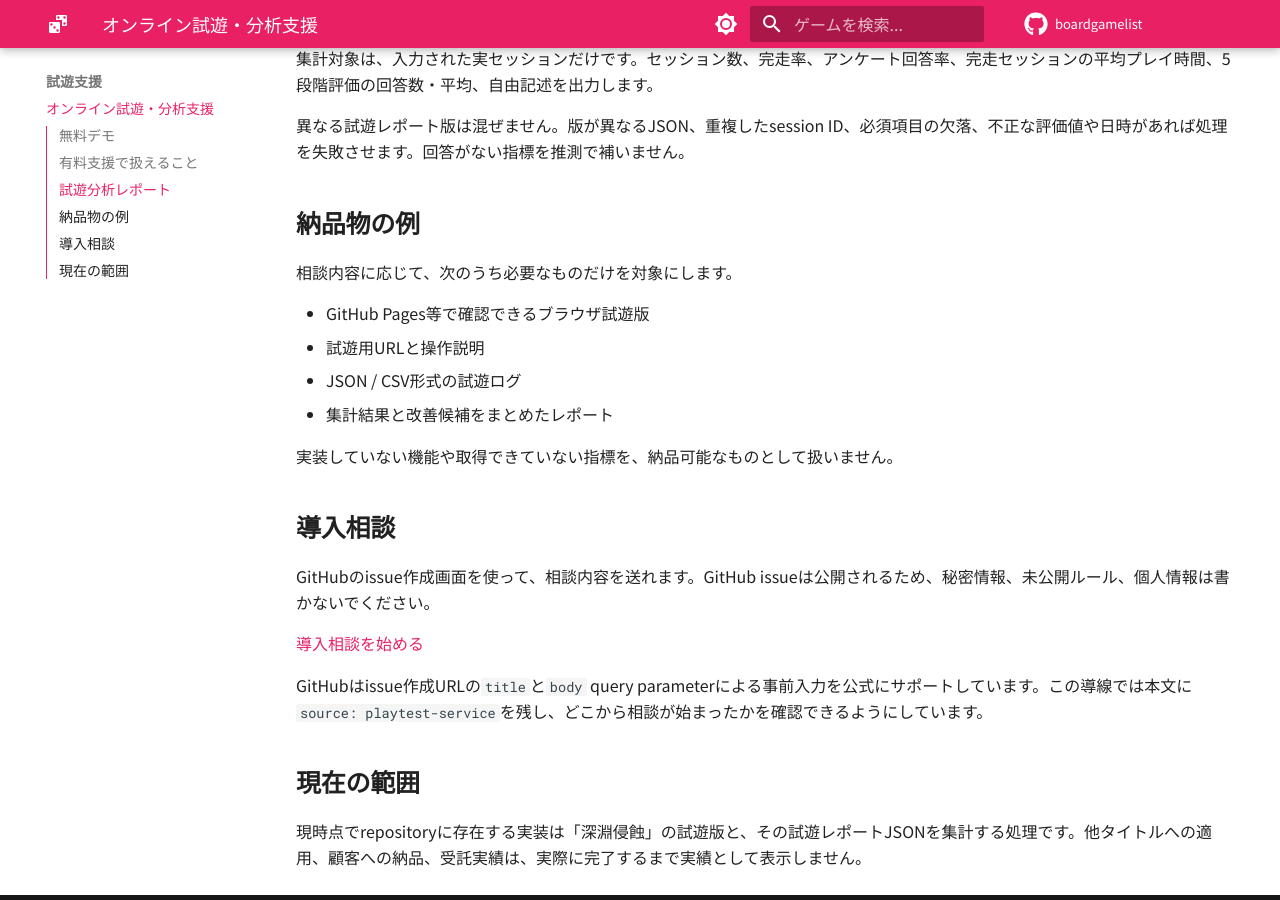
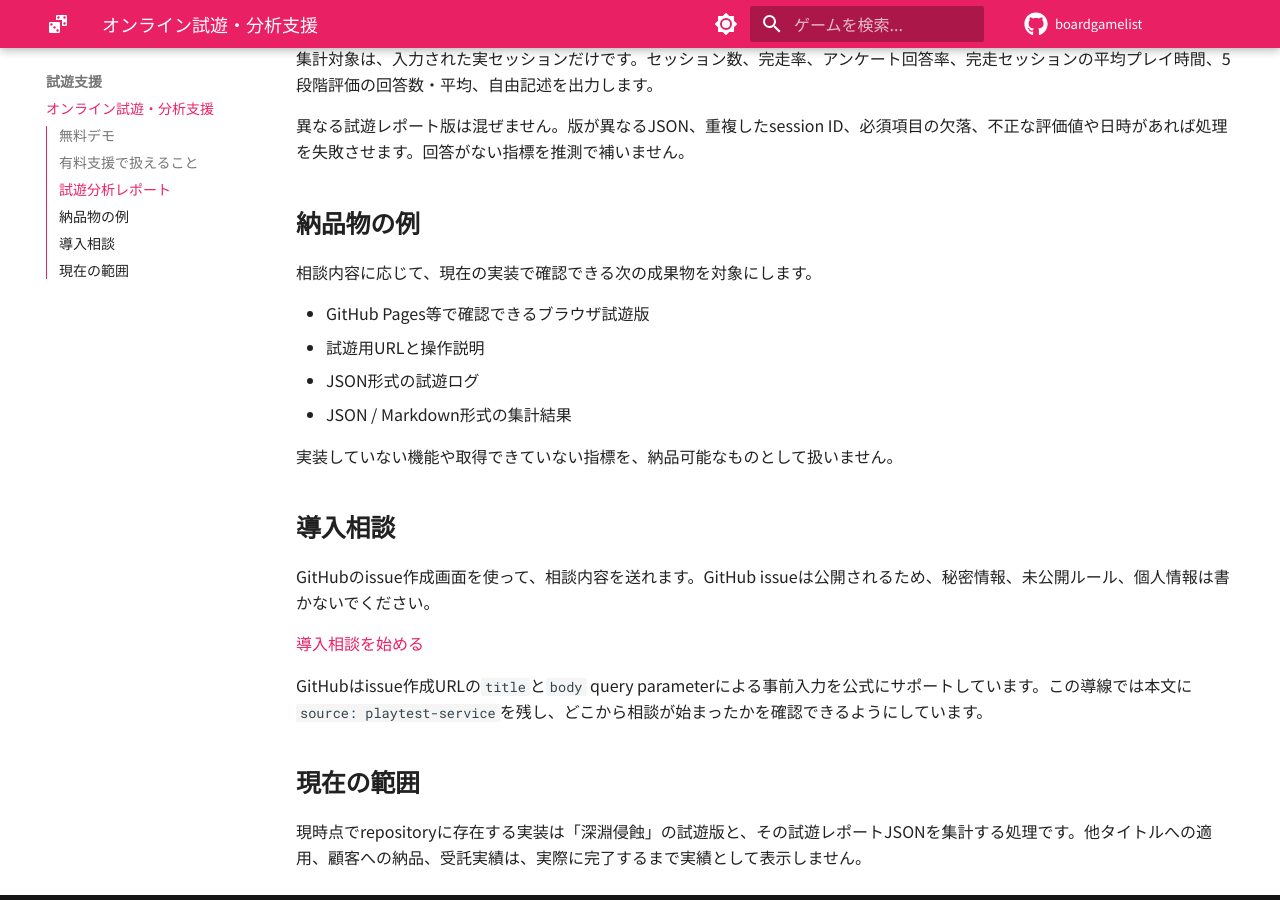
Before and after one commit to KAFKA2306/boardgamelist, an MkDocs documentation site: the page built from docs/services/playtest-package.md, in a window 1280 px wide and 900 px high, scrolled down 961 px. Built offline with MkDocs 1.6.1 and Material for MkDocs 9.7.7, drawn with Linux system fonts in a browser that asks for light colours; comment, search, counter and statistics services are not loaded; the version menu is left out.

Commit message:
公開サービスの納品物を実装済み範囲に合わせる (#26)
試遊ログはJSON、集計結果はJSON / Markdownという現在の実装に公開サービス文面を合わせる。未実装のCSV出力や改善候補レポートを納品物として表示しない。

```diff
--- a/docs/services/playtest-package.md
+++ b/docs/services/playtest-package.md
@@ -35,12 +35,12 @@ python scripts/summarize_playtest_reports.py \
 
 ## 納品物の例
 
-相談内容に応じて、次のうち必要なものだけを対象にします。
+相談内容に応じて、現在の実装で確認できる次の成果物を対象にします。
 
 - GitHub Pages等で確認できるブラウザ試遊版
 - 試遊用URLと操作説明
-- JSON / CSV形式の試遊ログ
-- 集計結果と改善候補をまとめたレポート
+- JSON形式の試遊ログ
+- JSON / Markdown形式の集計結果
 
 実装していない機能や取得できていない指標を、納品可能なものとして扱いません。
 
```
